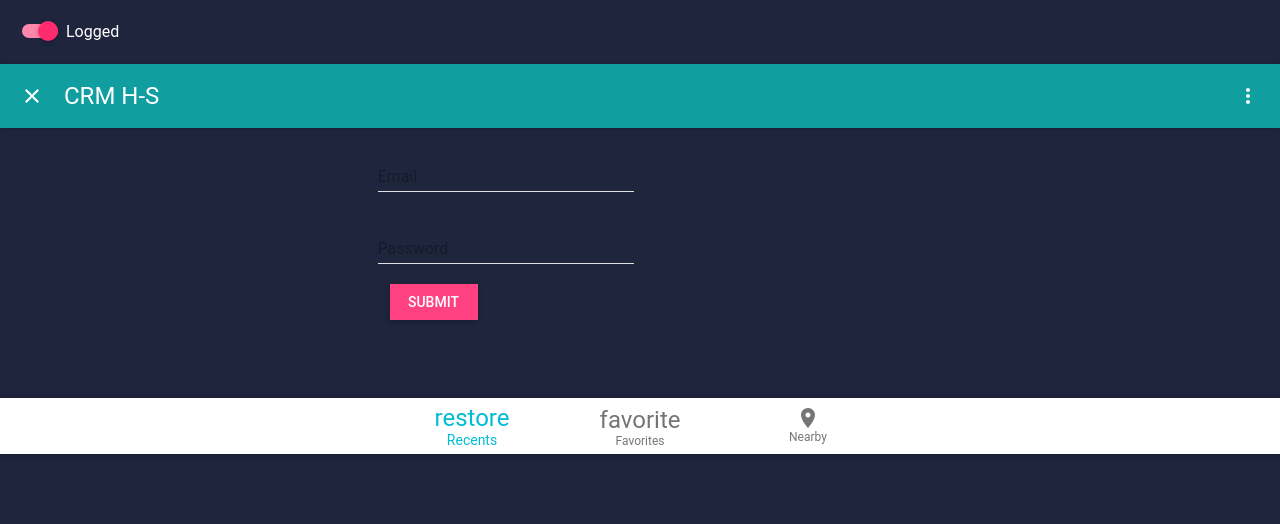
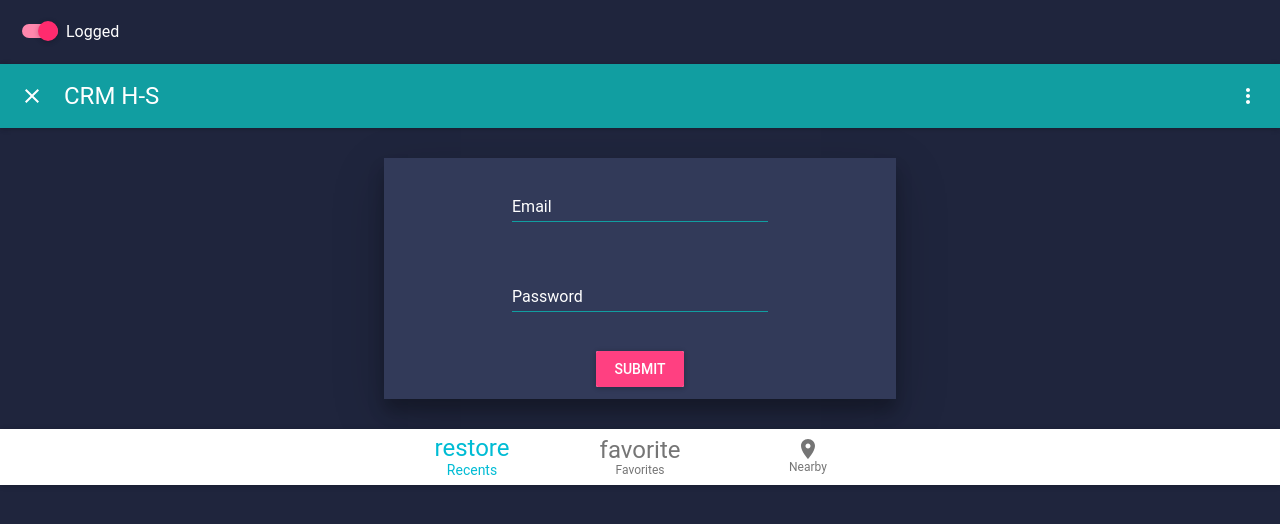
Before and after one commit to DespoinaTos/CRM-H.S, a React (Create React App) app: page / in a window 1280 px wide. Shown: the top 524 px of the page. Built offline with nearby package versions, Linux system fonts and the light colour scheme.

Commit message:
Coding the React login component

```diff
--- a/src/App.js
+++ b/src/App.js
@@ -1,4 +1,5 @@
 import React, { Component } from 'react';
+import './Normalize.css';
 import './App.css';
 import Header from './Components/Header/Header';
 import Footer from './Components/Footer/Footer';
--- a/src/Components/Footer/Footer.js
+++ b/src/Components/Footer/Footer.js
@@ -24,6 +24,7 @@ class Footer extends Component {
   render() {
     return (
       <MuiThemeProvider>
+        <footer>
           <Paper zDepth={1}>
             <BottomNavigation selectedIndex={this.state.selectedIndex}>
               <BottomNavigationItem
@@ -43,6 +44,7 @@ class Footer extends Component {
               />
             </BottomNavigation>
           </Paper>
+        </footer>
       </MuiThemeProvider>
     );
   }
--- a/src/Components/Header/Header.css
+++ b/src/Components/Header/Header.css
@@ -1,5 +1,3 @@
-
-
 .appbar {
     background-color: #119EA1 !important;
 }
--- a/src/Components/Header/Header.js
+++ b/src/Components/Header/Header.js
@@ -65,6 +65,7 @@ class Header extends Component {
   render() {
     return (
       <MuiThemeProvider>
+        <header className='header'>
           <div>
             <Toggle
               label="Logged"
@@ -84,6 +85,7 @@ class Header extends Component {
               className='appbar'
             />
           </div>
+        </header>
       </MuiThemeProvider>
     );
   }
--- a/src/Components/Login Form/Login.css
+++ b/src/Components/Login Form/Login.css
@@ -1,15 +1,20 @@
 .form {
-    margin: 30px;
-    width:100%;
-	margin:auto;
-	max-width:525px;
-    min-height:270px;
+    display: flex;
+    flex-direction: column;
+    align-items: center;
+    justify-content: flex-end;
+    background-color: #323A59;
+    width: 40%;
+    min-width: 300px;
+    margin: 30px auto;
+    box-shadow:0 12px 15px 0 rgba(0,0,0,.24),0 17px 50px 0 rgba(0,0,0,.19);
 }
 
-.email {
-    color: white !important;
+.hr{
+	height:2px;
+	margin:60px 0 50px 0;
+	background:rgba(255,255,255,.2);
 }
-
-.password {
-
+.foot-lnk{
+	text-align:center;
 }
--- a/src/Components/Login Form/LoginForm.js
+++ b/src/Components/Login Form/LoginForm.js
@@ -6,9 +6,30 @@ import './Login.css';
 
 const style = {
 	margin: 12,
+	floatingLabelFocusStyle: {
+	  color: '#119EA1'
+  },
+  floatingLabelStyle: {
+    color: 'white'
+  },
+  inputStyle: {
+    color: 'white'
+  },
+  underlineStyle: {
+    borderColor: '#119EA1',
+  },
 };
 
 class LoginForm extends Component {
+
+  constructor(props) {
+    super(props);
+
+    this.state = {
+      email: '',
+      password: '',
+    }
+  }
 
 	render() {
 		return(
@@ -19,13 +40,21 @@ class LoginForm extends Component {
 					floatingLabelText="Email"
 					type="email"
 					className="email"
+          floatingLabelFocusStyle={style.floatingLabelFocusStyle}
+          floatingLabelStyle={style.floatingLabelStyle}
+          inputStyle={style.inputStyle}
+          underlineStyle={style.underlineStyle}
 					/>
 					<br/>
 					<TextField
 					hintText="Enter Password"
 					floatingLabelText="Password"
 					type="password"
-					className="password"
+          className="password"
+          floatingLabelFocusStyle={style.floatingLabelFocusStyle}
+          floatingLabelStyle={style.floatingLabelStyle}
+          inputStyle={style.inputStyle}
+          underlineStyle={style.underlineStyle}
 					/>
 					<br/>
 					<RaisedButton label="Submit" secondary={true} style={style} />
```
Also changed, not shown: src/App.css (line endings or trailing spaces), src/Normalize.css (added). Lines whose indentation alone changed are shown as unchanged.
